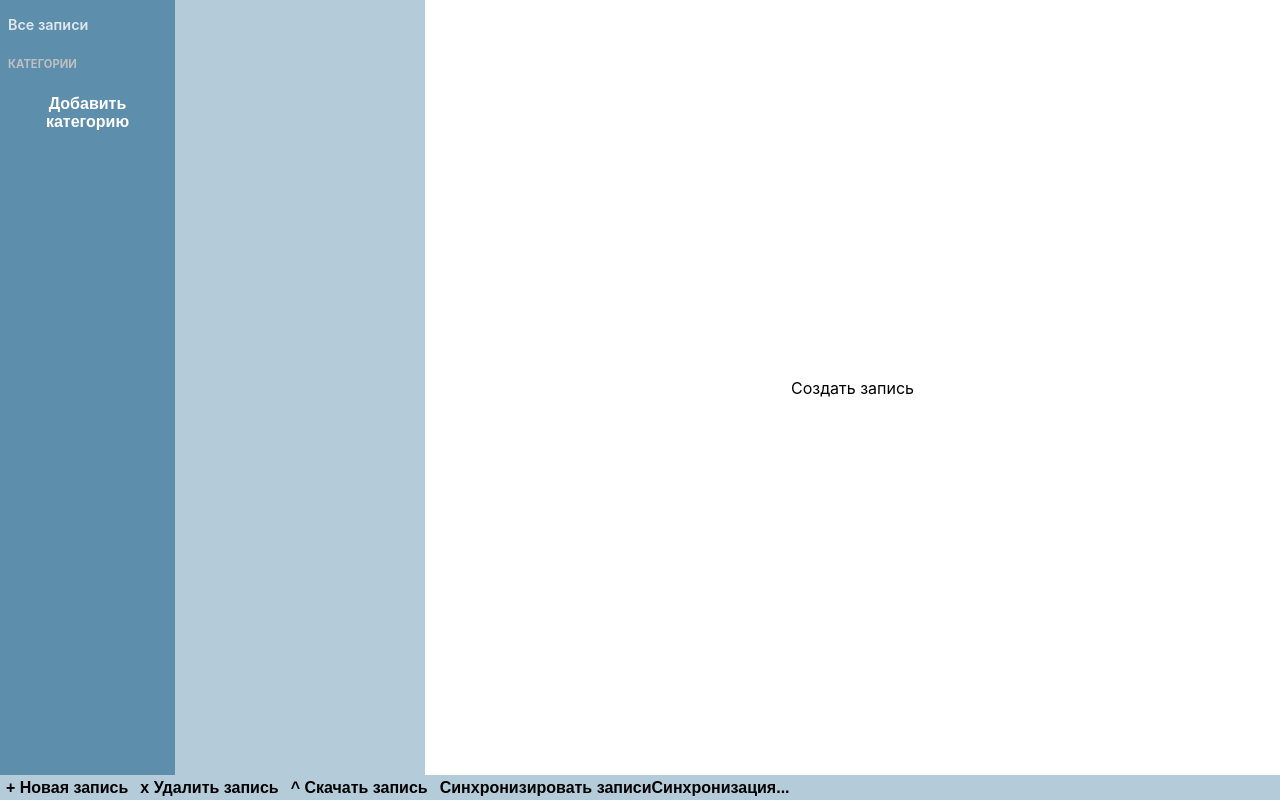
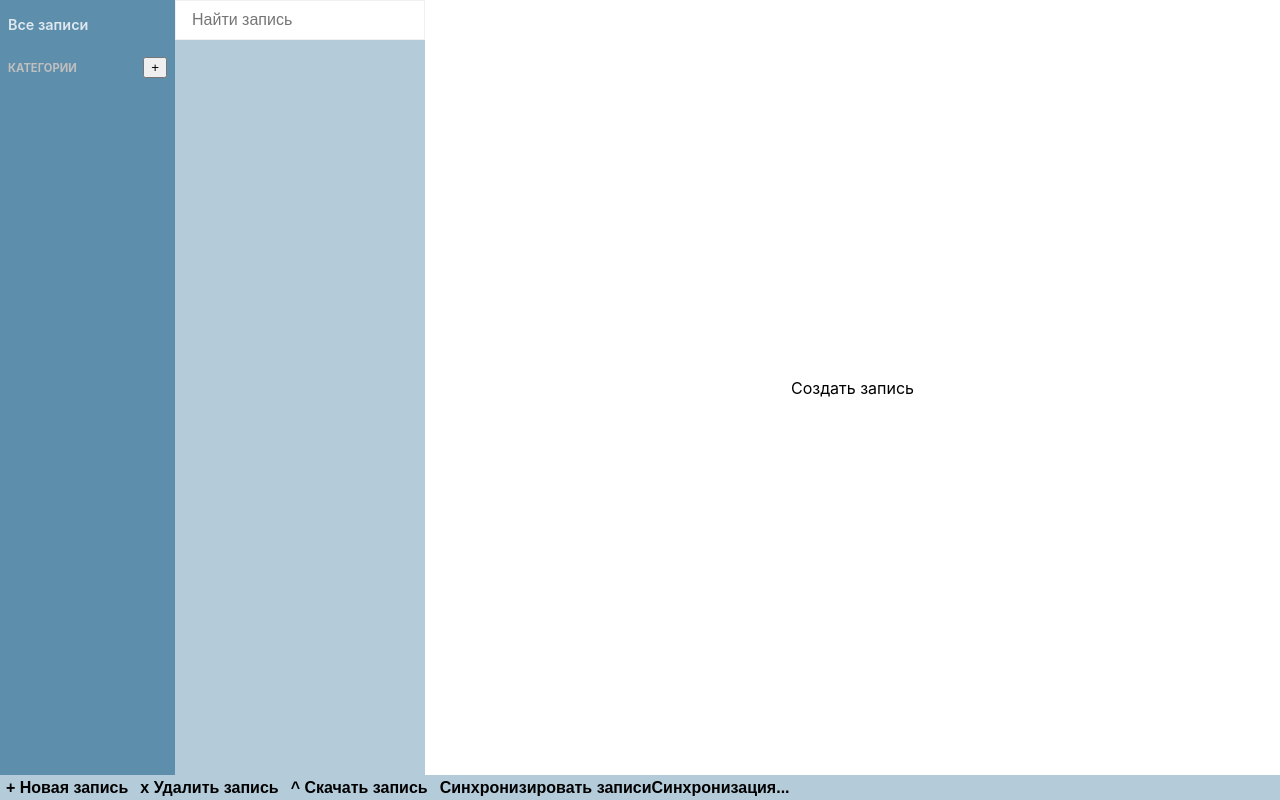
Before and after one commit to AmadeusDeadDmytro/ama_notes, a React (Create React App) app: page / in a window 1280 px wide. Built offline with nearby package versions, Linux system fonts and the light colour scheme.

Commit message:
begin adding searchbar

```diff
--- a/src/containers/AppSidebar.tsx
+++ b/src/containers/AppSidebar.tsx
@@ -52,7 +52,10 @@ const AppSidebar: React.FC<AppProps> = ({ addCategory, deleteCategory, pruneCate
                     Все записи
                 </AppSidebarLink>
 
-                <AllCategories>Категории</AllCategories>
+                <CategoryTitle>
+                    <CategoryTitleH2>Категории</CategoryTitleH2>
+                    <AddButton onClick={newTempCategoryHandler}>+</AddButton>
+                </CategoryTitle>
 
                 <CategoryListContainer>
                     {categories.map((category) => {
@@ -73,8 +76,12 @@ const AppSidebar: React.FC<AppProps> = ({ addCategory, deleteCategory, pruneCate
                                 <CategoryName>{category.name}</CategoryName>
                                 <CategoryOptions
                                     onClick={() => {
+                                        const newNoteId = notes.length > 0 ? notes[0].id : ''
                                         deleteCategory(category.id)
                                         pruneCategoryFromNotes(category.id)
+
+                                        swapCategory('')
+                                        swapNote(newNoteId)
                                     }}
                                 >
                                     X
@@ -102,10 +109,6 @@ const AppSidebar: React.FC<AppProps> = ({ addCategory, deleteCategory, pruneCate
                         />
                     </AddCategoryForm>
                 )}
-
-                <AppSidebarButton>
-                    <AddCategoryButton onClick={newTempCategoryHandler}>Добавить категорию</AddCategoryButton>
-                </AppSidebarButton>
             </AppSidebarMain>
         </AppSidebarContainer>
     )
@@ -159,18 +162,27 @@ const Title = styled.h1`
 const AllNotes = styled.p`
     padding: 0 0.5rem;
 `
-const AllCategories = styled.h2`
-    margin: 1rem 0 0;
+const CategoryTitle = styled.div`
+    margin-top: 1rem;
+    padding: 0.5rem;
+    display: flex;
+    align-items: center;
+    justify-content: space-between;
+`
+
+const CategoryTitleH2 = styled.h2`
+    margin: 0;
     color: ${Colors.A_COLOR_ONE};
     text-transform: uppercase;
     font-size: 0.7rem;
-    padding: 0.5rem;
 `
 
 const AppSidebarButton = styled.section`
     width: 100%;
     align-self: flex-end;
 `
+
+const AddButton = styled.button``
 
 const AddCategoryButton = styled.button`
     display: block;
--- a/src/containers/NoteList.tsx
+++ b/src/containers/NoteList.tsx
@@ -21,10 +21,11 @@ interface NoteListProps {
 }
 
 const NoteList: React.FC<NoteListProps> = ({ activeCategoryId, activeNoteId, notes, filteredNotes, filteredCategories, swapNote, swapCategory, pruneNotes, addCategoryToNote }) => {
+    const initialSearchResults: NoteItem[] = filteredNotes
     const [noteOptionsId, setNoteOptionsId] = useState('')
     const node = useRef<HTMLDivElement>(null)
 
-    const handleNoteOptionsClick = (event: MouseEvent | React.MouseEvent<HTMLDivElement>, noteId: string = '') => {
+    const handleNoteOptionsClick = (event: MouseEvent | React.MouseEvent<HTMLDivElement> | React.ChangeEvent<HTMLSelectElement>, noteId: string = '') => {
         event.stopPropagation()
 
         if (node.current) {
@@ -40,6 +41,10 @@ const NoteList: React.FC<NoteListProps> = ({ activeCategoryId, activeNoteId, not
         }
     }
 
+    const searchNotes = (event: React.ChangeEvent<HTMLInputElement>) => {
+        const filteredResults = filteredNotes.filter((note) => note.text.toLowerCase().search(event.target.value.toLowerCase()) !== -1)
+    }
+
     useEffect(() => {
         document.addEventListener('mousedown', handleNoteOptionsClick)
 
@@ -50,6 +55,7 @@ const NoteList: React.FC<NoteListProps> = ({ activeCategoryId, activeNoteId, not
 
     return (
         <NoteSidebar>
+            <Searchbar placeholder="Найти запись" onChange={searchNotes} type="search" />
             <NoteListContainer>
                 {filteredNotes.map((note) => {
                     const noteTitle: string = getNoteTitle(note.text)
@@ -84,6 +90,7 @@ const NoteList: React.FC<NoteListProps> = ({ activeCategoryId, activeNoteId, not
                                                 swapCategory(event.target.value)
                                                 swapNote(newNoteId)
                                             }
+                                            handleNoteOptionsClick(event)
                                         }}
                                     >
                                         <SelectElementOption disabled value="">
@@ -122,6 +129,24 @@ const mapDispatchToProps = (dispatch: Dispatch) => ({
 })
 
 export default connect(mapStateToProps, mapDispatchToProps)(NoteList)
+
+const Searchbar = styled.input`
+    -webkit-appearance: textfield;
+    width: 100%;
+    display: flex;
+    align-items: center;
+    font-size: 1rem;
+    padding: 1rem;
+    height: 2.5rem;
+    line-height: 2.5rem;
+    background-color: white;
+    outline: none;
+    border-radius: 0;
+    border-width: 1px;
+    border-style: solid;
+    border-image: initial;
+    border-color: ${Colors.A_COLOR_TWO};
+`
 
 const NoteSidebar = styled.aside`
     grid-area: note-sidebar;
--- a/src/reducers/categoryReducer.ts
+++ b/src/reducers/categoryReducer.ts
@@ -13,6 +13,13 @@ const categoryReducer = (state = initialState, action: CategoryActionTypes): Cat
     switch (action.type) {
         case Actions.LOAD_CATEGORIES:
             return initialState
+        case Actions.LOAD_CATEGORIES_SUCCESS:
+            return {
+                ...state,
+                categories: action.payload,
+                activeCategoryId: '',
+                loading: false,
+            }
         case Actions.LOAD_CATEGORIES_ERROR:
             return {
                 ...state,
```
Also changed, not shown: 1 other file (tests, documents, lock files or other folders).
